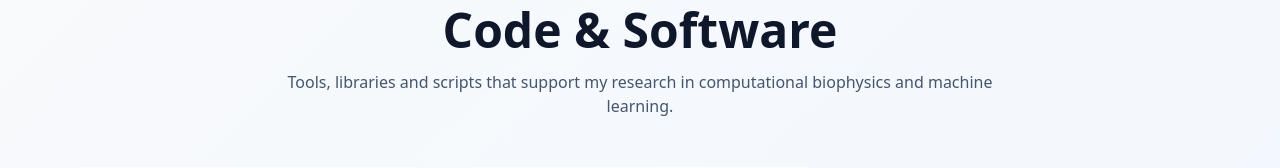
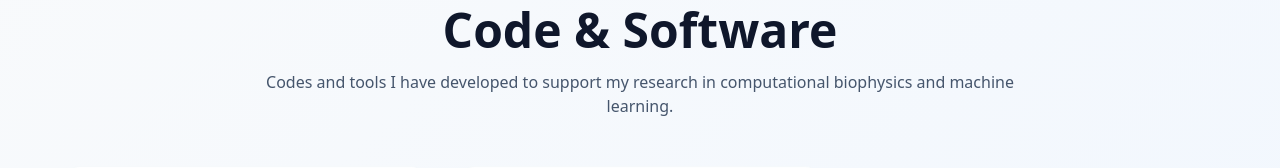
Before and after one commit to roshan2004/roshan2004.github.io, a React (Vite) app: page / in a window 1280 px wide. Both pictures are taken after a click on the button "Code & Software". Shown: the part 170-338 px from the top of the page. Built offline with nearby package versions, Linux system fonts and the light colour scheme.

Commit message:
Added updates

```diff
--- a/src/components/Code.jsx
+++ b/src/components/Code.jsx
@@ -45,7 +45,7 @@ const Code = () => {
           Code & Software
         </h1>
         <p className="text-center text-slate-600 mb-12 max-w-3xl mx-auto">
-          Tools, libraries and scripts that support my research in computational biophysics and machine learning.
+          Codes and tools I have developed to support my research in computational biophysics and machine learning.
         </p>
 
         {/* Cards grid */}
```
